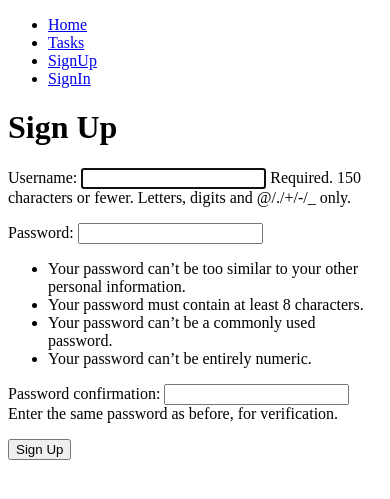
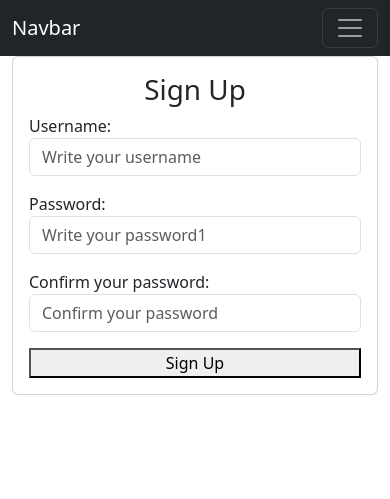
Before and after one commit to 44jon44/django2, a Django app: page /signup/ in a window 390 px wide. Shown: the top 499 px of the page. Run offline with Django 5.2, Linux system fonts and the light colour scheme.

Commit message:
Proyecto finalizado

```diff
--- a/tasks/templates/home/signup.html
+++ b/tasks/templates/home/signup.html
@@ -1,15 +1,36 @@
 {% extends 'layouts/base.html' %}
 
 {% block content %}
-<h1>Sign Up</h1>
 
-{{error}}
 
-<form action="/signup/" method="POST">
+<main class="container">
+    <div class="row">
+        <div class="col-md-4 offset-md-4">
+            <form action="/signup/" method="POST" class="card card-body">
 
-    {% csrf_token %}
-    {{form.as_p}}
+                <h1 class="text-center">Sign Up</h1>
 
-    <button>Sign Up</button>
-</form>
+                {{error}}
+
+                {% csrf_token %}
+                <div class="mb-3">
+                    <label for="username">Username:</label>
+                    <input type="text"name="username" id="username" class="form-control" placeholder="Write your username">
+                </div>
+
+                <div class="mb-3">
+                    <label for="password">Password:</label>
+                    <input type="password"name="password1" id="password1" class="form-control" placeholder="Write your password1">
+                </div>
+
+                <div class="mb-3">
+                    <label for="password2">Confirm your password:</label>
+                    <input type="password" name="password2" id="password2" class="form-control" placeholder="Confirm your password">
+                </div>
+
+                <button>Sign Up</button>
+            </form>
+        </div>
+    </div>
+</main>
 {% endblock %}
--- a/tasks/templates/layouts/base.html
+++ b/tasks/templates/layouts/base.html
@@ -5,26 +5,35 @@
 <head>
     <meta charset="UTF-8">
     <meta name="viewport" content="width=device-width, initial-scale=1.0">
+    <link href="https://cdn.jsdelivr.net/npm/bootstrap@5.3.3/dist/css/bootstrap.min.css" rel="stylesheet"
+        integrity="sha384-QWTKZyjpPEjISv5WaRU9OFeRpok6YctnYmDr5pNlyT2bRjXh0JMhjY6hW+ALEwIH" crossorigin="anonymous">
 </head>
 
 <body>
+    <nav class="navbar navbar-expand-lg bg-dark navbar-dark">
+        <div class="container">
+            <a class="navbar-brand" href="#">Navbar</a>
+            <button class="navbar-toggler" type="button" data-bs-toggle="collapse" data-bs-target="#navbarNav"
+                aria-controls="navbarNav" aria-expanded="false" aria-label="Toggle navigation">
+                <span class="navbar-toggler-icon"></span>
+            </button>
+            <div class="collapse navbar-collapse" id="navbarNav">
+                <ul class="navbar-nav ms-auto">
+                    <li class="nav-item"><a href="/" class="nav-link">Home</a></li>
+                    <li class="nav-item"><a href="/tasks" class="nav-link">Tasks</a></li>
 
-    <nav>
-        <ul>
-            <li><a href="/">Home</a></li>
-            <li><a href="/tasks">Tasks</a></li>
-
-            {% if user.is_authenticated %}
-            <li><a href="/logout">Log Out</a></li>
-            <li><a href="/create_task">create_tasks</a></li>
-            <li><a href="/admin_task">admin_task</a></li>
-            {% else %}
-            <li><a href="/signup">SignUp</a></li>
-            <li><a href="/signin">SignIn</a></li>
-            {% endif %}
-        </ul>
+                    {% if user.is_authenticated %}
+                    <li class="nav-item"><a href="/logout" class="nav-link">Log Out</a></li>
+                    <li class="nav-item"><a href="/create_task" class="nav-link">create_tasks</a></li>
+                    <li class="nav-item"><a href="/admin_task" class="nav-link">admin_task</a></li>
+                    {% else %}
+                    <li class="nav-item"><a href="/signup" class="nav-link">SignUp</a></li>
+                    <li class="nav-item"><a href="/signin" class="nav-link">SignIn</a></li>
+                    {% endif %}
+                </ul>
+            </div>
+        </div>
     </nav>
-
     {% block content %}
     {% endblock %}
 </body>
--- a/tasks/views.py
+++ b/tasks/views.py
@@ -45,6 +45,7 @@ def tasks(request):
     return render(request, "task/tasks.html", {"tasks": tasks})
 
 
+@login_required
 def create_task(request):
     if request.method == "GET":
         return render(request, "task/create_task.html", {"form": TaskForm})
@@ -67,6 +68,7 @@ def home(request):
     return render(request, "home/home.html")
 
 
+@login_required
 def signout(request):
     logout(request)
     return redirect("home")
@@ -103,30 +105,46 @@ def findTasks(request):
     return render(request, "task/tasks.html", {"tasks": tasks})
 
 
+from django.shortcuts import get_object_or_404, redirect, render
+from django.utils import timezone
+from .models import Task
+
+
+@login_required
 def manage_tasks(request):
     if request.method == "POST":
-
         action = request.POST.get("action")
         print(action)
-
+        # Acción de actualización
         if action and action.startswith("update_"):
             task_id = action.split("_")[1]
             print(f"Actualizar tarea con ID: {task_id}")
             return redirect("updateTask", task_id=task_id)
 
+        # Acción de marcar como completada
+
+        # Acción de eliminar tareas seleccionadas
         elif action == "delete_selected":
             tasks_to_delete = request.POST.getlist("tasks_to_delete")
-        if tasks_to_delete:
-            Task.objects.filter(
-                id__in=tasks_to_delete
-            ).delete()  # Elimina las tareas seleccionadas
-            print(f"Tareas eliminadas: {tasks_to_delete}")
+            if tasks_to_delete:
+                Task.objects.filter(
+                    id__in=tasks_to_delete
+                ).delete()  # Eliminar tareas seleccionadas
+                print(f"Tareas eliminadas: {tasks_to_delete}")
             return redirect("AdminTask")
-
+        elif action and action.startswith("completed_"):
+            task_id = action.split("_")[1]
+            print(task_id)
+            task = get_object_or_404(Task, id=task_id)
+            task.datecompleted = timezone.now()
+            task.save()
+            return redirect("AdminTask")
+    # Si no es POST, renderiza las tareas
     tasks = Task.objects.all()
     return render(request, "task/tasksAdmin.html", {"tasks": tasks})
 
 
+@login_required
 def update_task(request, task_id):
     task = get_object_or_404(Task, id=task_id)
 
```
Also changed, not shown: djangocrud/settings.py (+38 -36 lines), tasks/templates/home/home.html (+26 -1 lines), tasks/templates/home/signin.html (+17 -4 lines), tasks/templates/task/tasksAdmin.html (+12 -1 lines).
